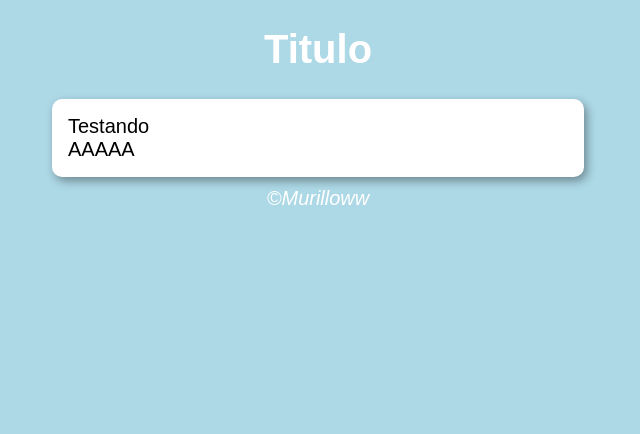
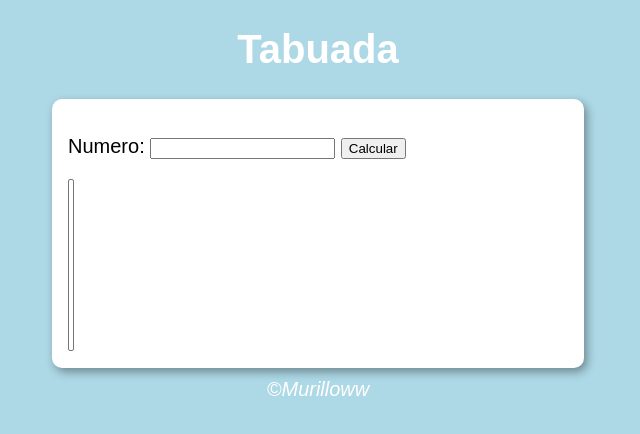
Before and after one commit to Murilloww/JavaScript, a plain HTML site: page exercicios/ex017/index.html in a window 1280 px wide. Shown: the whole page, without its empty margins (322-962 px from the left). Drawn offline with Linux system fonts and the light colour scheme.

Commit message:
math operations with select

```diff
--- a/exercicios/ex017/index.html
+++ b/exercicios/ex017/index.html
@@ -7,14 +7,18 @@
     <link rel="stylesheet" href="style.css">
 </head>
 <body>
-    <header><h1>Titulo</h1></header>
+    <header><h1>Tabuada</h1></header>
     <section>
         <div>
-            Testando
+            <p>Numero:
+                <input type="number" name="txtnum" id="txtnum">
+                <input type="button" value="Calcular" onclick = "calcular()">
+            </p>
         </div>
-
         <div>
-            AAAAA
+            <select name="tabuada" id="selectTabuada" size = "10">
+                <option value="Digite um numero acima"></option>
+            </select>
         </div>
     </section>
     <footer>&copy;Murilloww</footer>
--- a/exercicios/ex017/script.js
+++ b/exercicios/ex017/script.js
@@ -1 +1,17 @@
-alert('Ola');
+function calcular(){
+    var numeroTabuada = document.getElementById('txtnum')
+    var tabuada = document.getElementById('selectTabuada')
+
+    if(numeroTabuada.value.length == 0){
+        window.alert('ERRO')
+    } else {
+        tabuada.innerHTML = ''
+        for(var c = 1; c <= 10; c++){
+            var num = Number(numeroTabuada.value)
+            var item = document.createElement('option')
+            item.text = `${num} x ${c} = ${num*c}`
+            item.value = `tab${c}`
+            tabuada.appendChild(item)
+        }
+    }
+}
```
